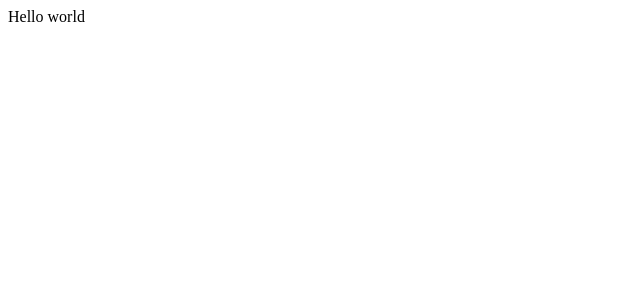
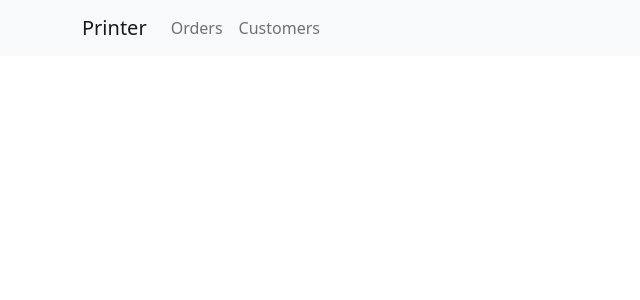
Before and after one commit to bfkwong/photo-printer, a React (Create React App) app: page /printer in a window 1280 px wide. Shown: the top 300 px of the page, without its empty margins (0-640 px from the left). Built offline with nearby package versions, Linux system fonts and the light colour scheme.

Commit message:
feat: routes

```diff
--- a/src/App.js
+++ b/src/App.js
@@ -1,6 +1,10 @@
 import { useEffect, useState } from "react";
 import { getUserType } from "./Service/queries";
 import { Routes, Route, useNavigate } from "react-router-dom";
+
+import Printer from "./Components/Printer/Printer";
+import Admin from "./Components/Admin/Admin";
+import Customer from "./Components/Customer/Customer";
 
 const UnknownPage = () => (
   <div>
@@ -8,8 +12,6 @@ const UnknownPage = () => (
     <p>Refresh the page and let us bring you back to the site</p>
   </div>
 );
-
-const PageElement = () => <div>Hello world</div>;
 
 function App() {
   const [userType, setUserType] = useState();
@@ -28,9 +30,9 @@ function App() {
 
   return (
     <Routes>
-      <Route path="customer" element={<PageElement />}></Route>
-      <Route path="admin" element={<PageElement />}></Route>
-      <Route path="printer" element={<PageElement />}></Route>
+      <Route path="customer/*" element={<Customer />}></Route>
+      <Route path="admin/*" element={<Admin />}></Route>
+      <Route path="printer/*" element={<Printer />}></Route>
       <Route path="*" element={<UnknownPage />}></Route>
     </Routes>
   );
--- /dev/null
+++ b/src/Components/Admin/Admin.jsx
@@ -0,0 +1,20 @@
+import React from "react";
+import NavigationBar from "../Common/NavigationBar";
+import { useNavigate } from "react-router-dom";
+
+export default function Admin(props) {
+  const navigate = useNavigate();
+
+  return (
+    <div>
+      <NavigationBar
+        title="Admin"
+        titleAction={() => navigate("/admin")}
+        config={[
+          { type: "normal", text: "Orders" },
+          { type: "normal", text: "Customers" },
+          { type: "normal", text: "Printers" }
+        ]}></NavigationBar>
+    </div>
+  );
+}
--- /dev/null
+++ b/src/Components/Common/NavigationBar.jsx
@@ -0,0 +1,59 @@
+import React from "react";
+import { Navbar, Container, Nav, NavDropdown } from "react-bootstrap";
+
+export default function NavigationBar(props) {
+  return (
+    <Navbar bg="light" expand="lg">
+      <Container>
+        <Navbar.Brand onClick={props.titleAction}>{props.title}</Navbar.Brand>
+        <Navbar.Toggle aria-controls="basic-navbar-nav" />
+        <Navbar.Collapse id="basic-navbar-nav">
+          <Nav className="me-auto">
+            {props?.config?.map &&
+              props.config.map((configObj) => {
+                if (configObj.type === "normal") {
+                  return <Nav.Link onClick={configObj.action}>{configObj.text}</Nav.Link>;
+                } else {
+                  return (
+                    <NavDropdown title={configObj.text}>
+                      {configObj.options.map((dropdownItem) => (
+                        <NavDropdown.Item onClick={dropdownItem.action}>{dropdownItem.text}</NavDropdown.Item>
+                      ))}
+                    </NavDropdown>
+                  );
+                }
+              })}
+          </Nav>
+        </Navbar.Collapse>
+      </Container>
+    </Navbar>
+  );
+}
+
+// config format
+// const config = [
+//   {
+//     type: "normal",
+//     action: () => {},
+//     text: "Home"
+//   },
+//   {
+//     type: "normal",
+//     action: () => {},
+//     text: "Link"
+//   },
+//   {
+//     type: "dropdown",
+//     text: "Big Dropdown",
+//     options: [
+//       {
+//         action: () => {},
+//         text: "Action"
+//       },
+//       {
+//         action: () => {},
+//         text: "Another Action"
+//       }
+//     ]
+//   }
+// ];
--- /dev/null
+++ b/src/Components/Customer/Customer.jsx
@@ -0,0 +1,19 @@
+import React from "react";
+import NavigationBar from "../Common/NavigationBar";
+import { useNavigate } from "react-router-dom";
+
+export default function Customer(props) {
+  const navigate = useNavigate();
+
+  return (
+    <div>
+      <NavigationBar
+        title="Customer"
+        titleAction={() => navigate("/customer")}
+        config={[
+          { type: "normal", text: "Orders" },
+          { type: "normal", text: "Gallery" }
+        ]}></NavigationBar>
+    </div>
+  );
+}
--- /dev/null
+++ b/src/Components/Printer/Printer.jsx
@@ -0,0 +1,19 @@
+import React from "react";
+import NavigationBar from "../Common/NavigationBar";
+import { useNavigate } from "react-router-dom";
+
+export default function Printer(props) {
+  const navigate = useNavigate();
+
+  return (
+    <div>
+      <NavigationBar
+        title="Printer"
+        titleAction={() => navigate("/printer")}
+        config={[
+          { type: "normal", text: "Orders" },
+          { type: "normal", text: "Customers" }
+        ]}></NavigationBar>
+    </div>
+  );
+}
--- a/src/index.js
+++ b/src/index.js
@@ -1,7 +1,10 @@
 import React from "react";
 import ReactDOM from "react-dom";
+import { BrowserRouter } from "react-router-dom";
+
 import App from "./App";
-import { BrowserRouter } from "react-router-dom";
+
+import "bootstrap/dist/css/bootstrap.min.css";
 
 ReactDOM.render(
   <React.StrictMode>
```
Also changed, not shown: src/Service/hooks.js (added), src/Service/writes.js (added).
